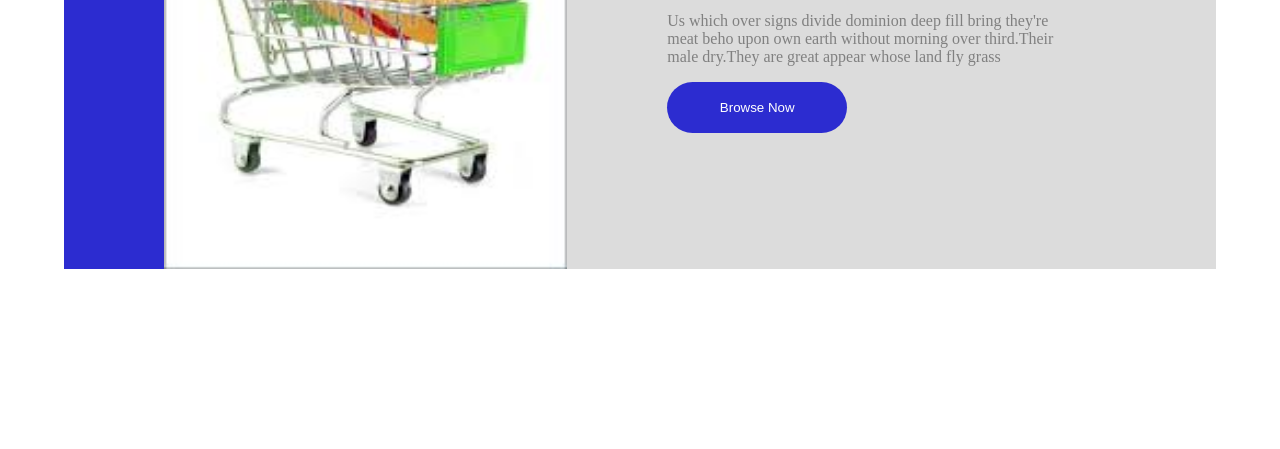
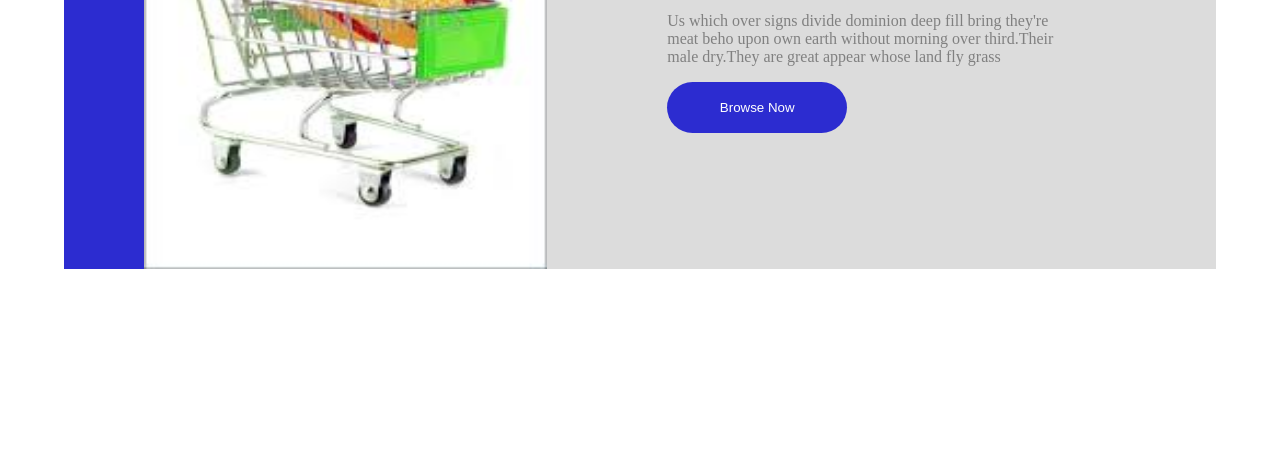
Before and after one commit to AbdelrahmanAshraf318/Front-End-Task1, a plain HTML site: page index.html in a window 1280 px wide. Shown: the part 351-800 px from the top of the page. Drawn offline with Linux system fonts and the light colour scheme.

Commit message:
Updated Task

```diff
--- a/Styles/style.css
+++ b/Styles/style.css
@@ -54,9 +54,9 @@ body {
 
 .imgPart1 {
     width: 100%;
-    height: 86.6%;
-    margin-top: 80px;
-    margin-left: 100px;
+    height: 85%;
+    margin-top: 90px;
+    margin-left: 80px;
 }
 
 .imgPart1 img {
@@ -64,3 +64,8 @@ body {
     width: 100%;
     height: 100%;
 }
+
+.textPart2 button:hover {
+    background-color: white;
+    color: black;
+}
```
